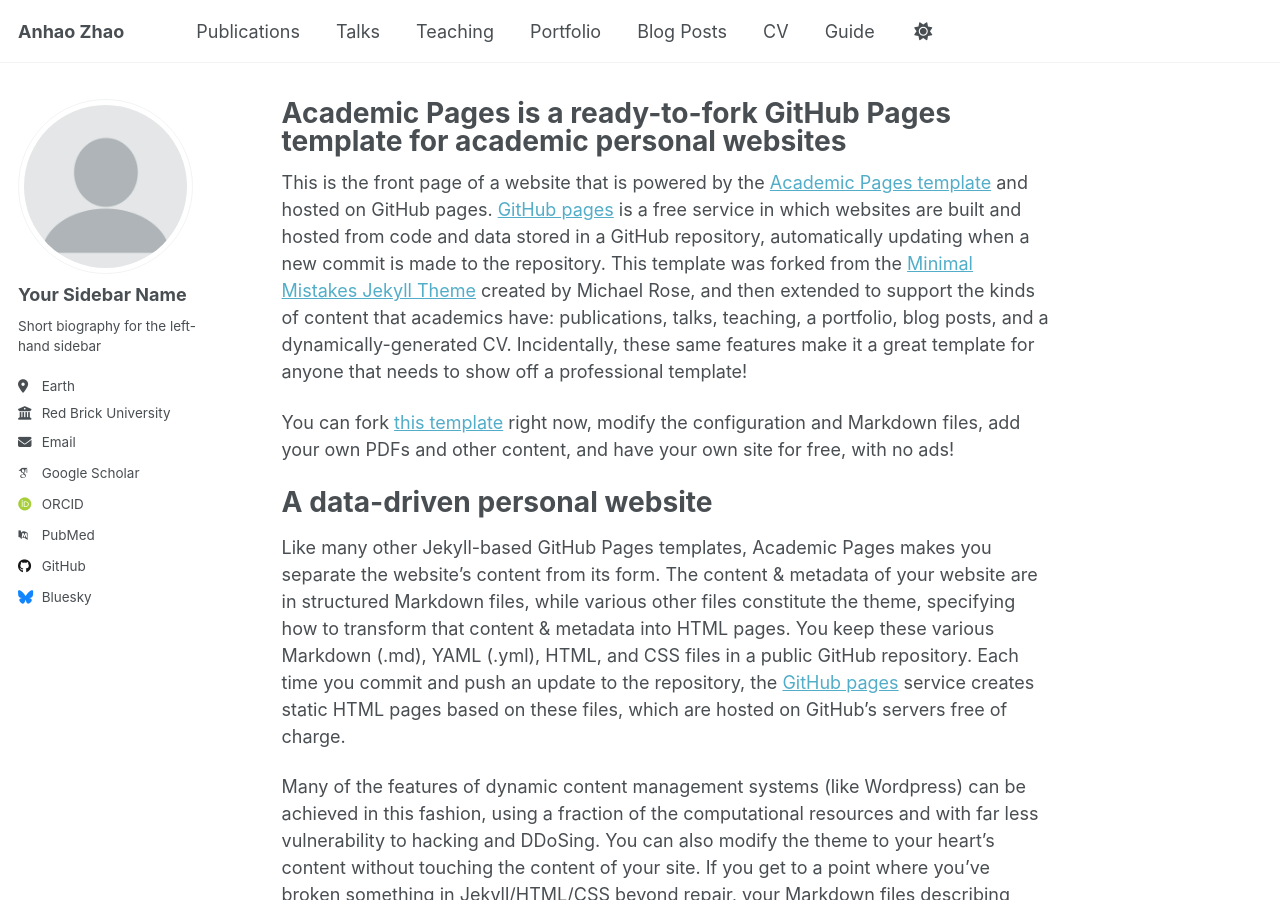
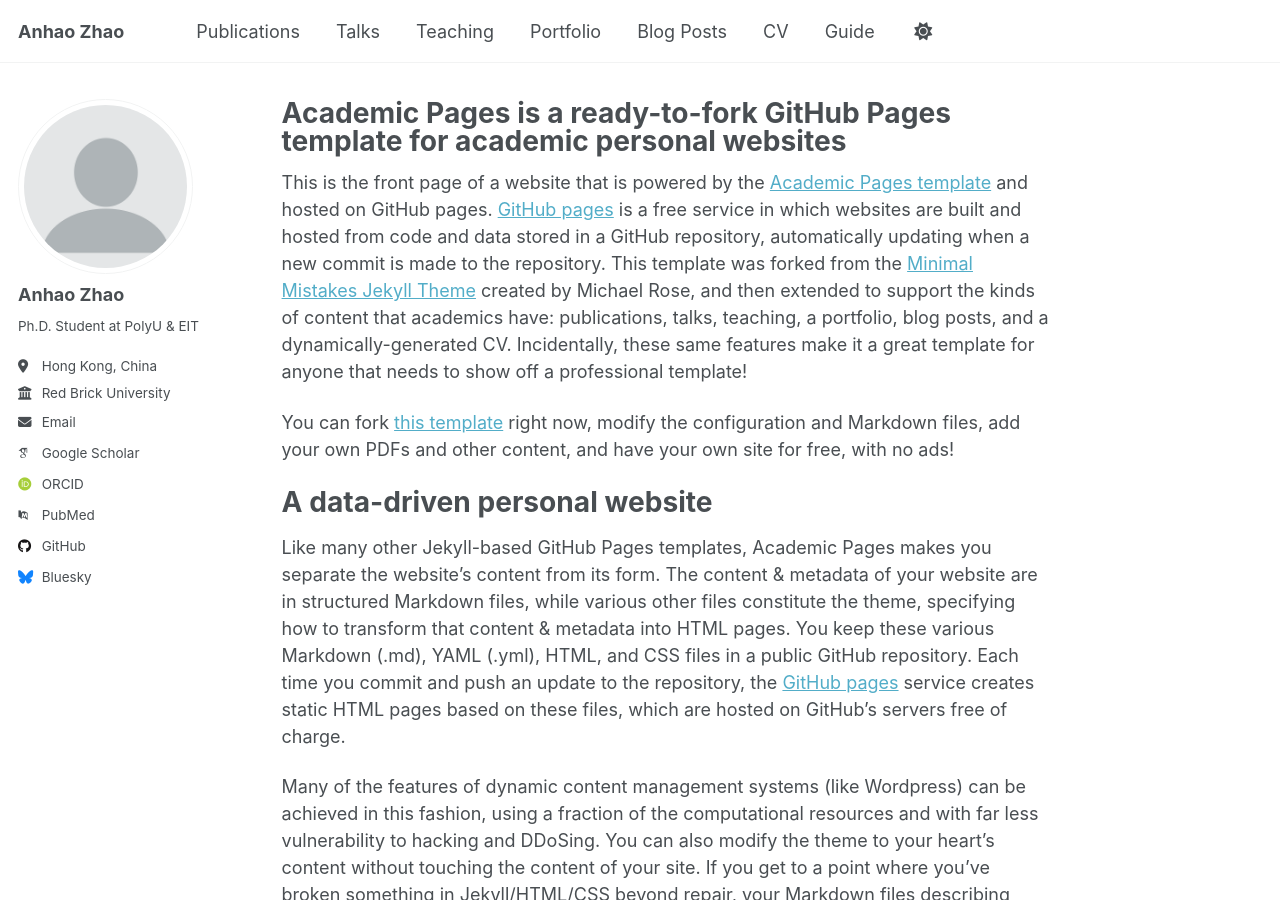
Before and after one commit to AnhaoZhao-LLMer/AnhaoZhao-LLMer.github.io, a Jekyll site: the page built from _pages/about.md, in a window 1280 px wide and 900 px high. Built offline with Jekyll 4.4.1, drawn with Linux system fonts in a browser that asks for light colours; some web fonts are replaced; a script that is not in the unit is left out.

Commit message:
Update _config.yml

```diff
--- a/_config.yml
+++ b/_config.yml
@@ -12,7 +12,7 @@ site_theme               : "default" # Currently available options are "default"
 title                    : "Anhao Zhao"
 title_separator          : "-"
 name                     : &name "Anhao Zhao"
-description              : &description "Ph.D. Student at PolyU"
+description              : &description "Ph.D. Student at PolyU & EIT"
 url                      : https://AnhaoZhao-LLMer.github.io # the base hostname & protocol for your site e.g. "https://[your GitHub username].github.io" or if you already have some other page hosted on Github then use "https://[your GitHub username].github.io/[Your Repo Name]"
 baseurl                  : "" # the subpath of your site, e.g. "/blog"
 repository               : "AnhaoZhao-LLMer.github.io"
@@ -23,13 +23,13 @@ repository               : "AnhaoZhao-LLMer.github.io"
 author:
   # Biographic information
   avatar           : "profile.png"
-  name             : "Your Sidebar Name"
+  name             : "Anhao Zhao"
   pronouns         : # example: "she/her"
-  bio              : "Short biography for the left-hand sidebar"
-  location         : "Earth"
+  bio              : "Ph.D. Student at PolyU & EIT"
+  location         : "Hong Kong, China"
   employer         : "Red Brick University"
   uri              : # URL
-  email            : "none@example.org"
+  email            : "anhao.zhao@connect.polyu.hk"
 
   # Academic websites
   academia         : # URL
@@ -47,7 +47,7 @@ author:
   bitbucket        : # Username - Update with your username on the site
   codepen          : # Username
   dribbble         : # Username
-  github           : "academicpages"
+  github           : "AnhaoZhao-LLMer"
   kaggle           : # Username
   stackoverflow    : # User number or user number and name (i.e., use "1" or "1/jeff-atwood")
 
```
